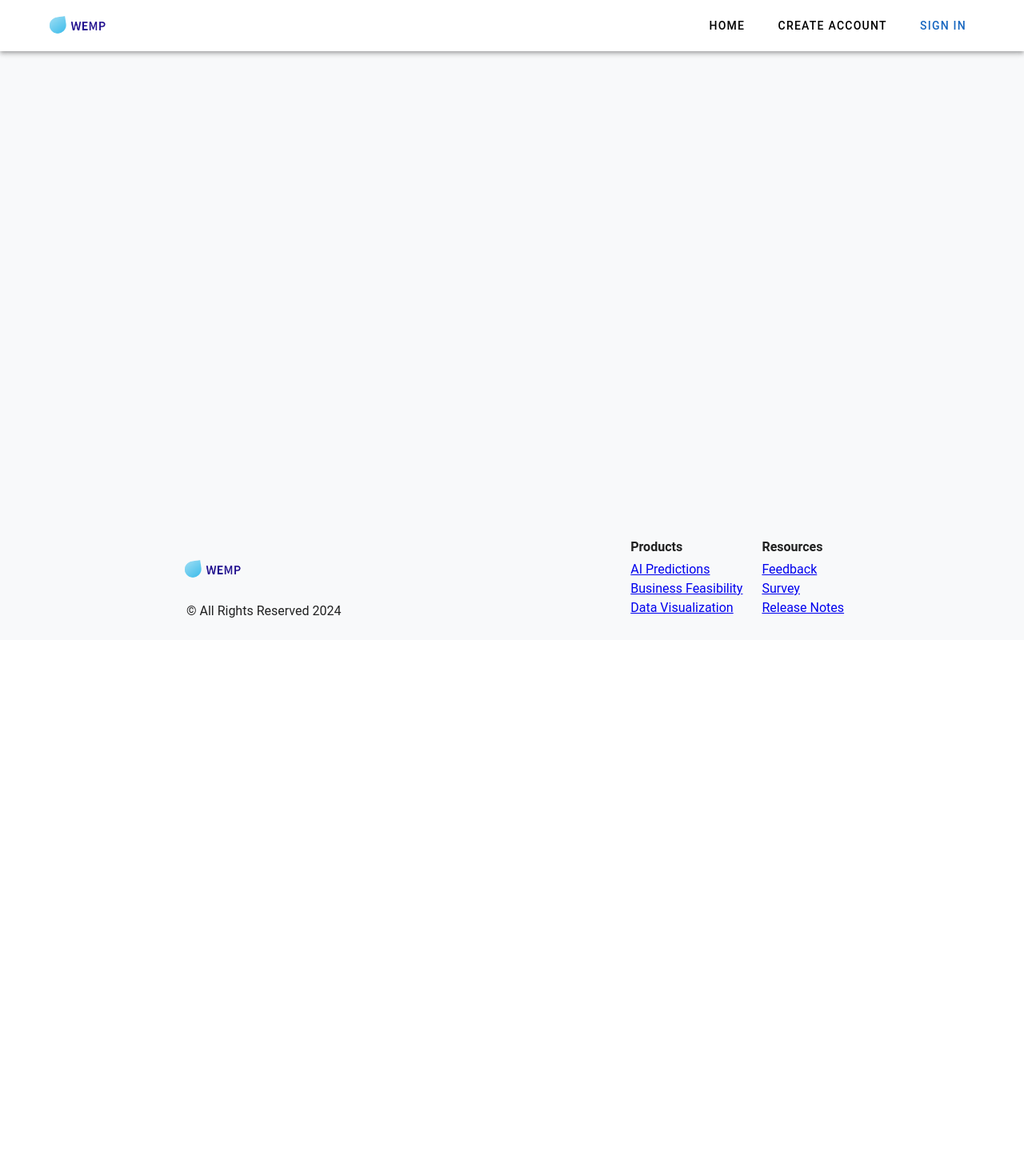
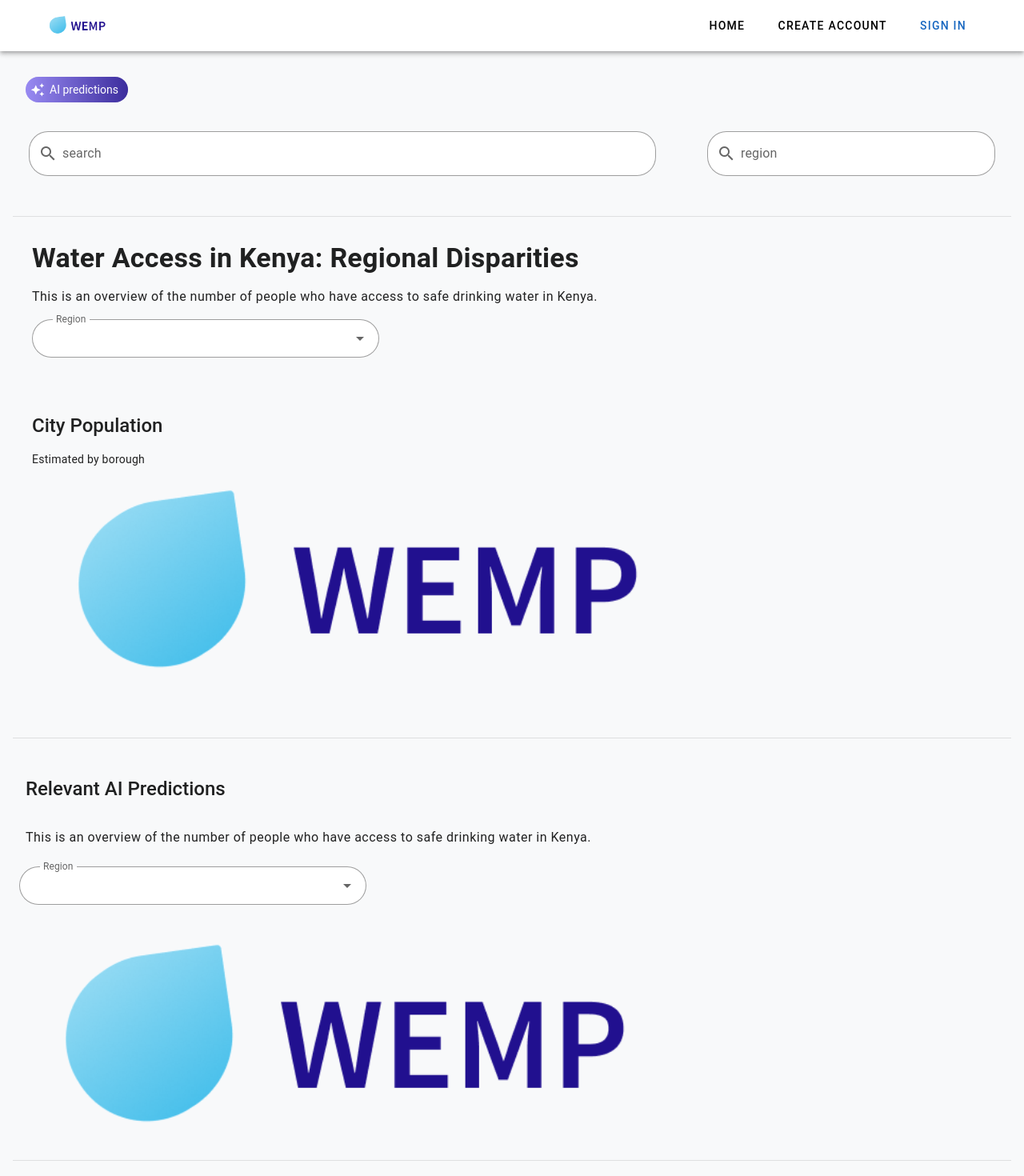
Before and after one commit to Thugchanbeno/r-s-c-m-models, a Vue app in the folder PROJ/wemp2.0/: page /AiPredictions in a window 1280 px wide. Shown: the top 1470 px of the page at 80% size. Before the commit the page ends 800 px from the top, so only its background shows below. Built offline with nearby package versions, Linux system fonts and the light colour scheme.

Commit message:
polished multiple pages

```diff
--- a/PROJ/wemp2.0/src/pages/AiPredictions.vue
+++ b/PROJ/wemp2.0/src/pages/AiPredictions.vue
@@ -1,11 +1,121 @@
 <template>
-  <v-row> </v-row>
-  <v-row></v-row>
-  <v-row></v-row>
+  <div class="d-flex flex-column pa-4">
+    <div class="pa-4" >
+      <v-chip prepend-icon="mdi-creation" class="gradient-chip" > AI predictions </v-chip>
+    </div>
+    <v-row cols="auto" justify="space-around" mt="1rem">
+      <v-col cols="8" class="pa-8" align="left">
+        <v-text-field
+          bg-color="#FFFFFF"
+          variant="outlined"
+          prepend-inner-icon="mdi-magnify"
+          label="search"
+          placeholder="keywords"
+          rounded="xl"
+        />
+      </v-col>
+      <v-col cols="4" class="pa-8" align="right">
+        <v-text-field
+          bg-color="#FFFFFF"
+          variant="outlined"
+          prepend-inner-icon="mdi-magnify"
+          label="region"
+          placeholder="county"
+          rounded="xl"
+        />
+      </v-col>
+    </v-row cols=auto>
+    <v-divider class="my-2"></v-divider>
+    <div class="pa-4">
+      <h1 class="text-h4 font-weight-bold pa-2">
+        Water Access in Kenya: Regional Disparities
+      </h1>
+      <p class="text-body-1 pa-2">
+        This is an overview of the number of people who have access to safe
+        drinking water in Kenya.
+      </p>
+
+      <v-select
+        class="pa-2"
+        label="Region"
+        :items="regions"
+        v-model="selectedRegion"
+        variant="outlined"
+        rounded="xl"
+        density="comfortable"
+        max-width="450"
+        bg-color="#FFFFFF"
+      ></v-select>
+    </div>
+
+    <div class="pa-4">
+      <h2 class="text-h5 font-weight-medium  pa-2" align="left">
+        City Population
+      </h2>
+      <p class="text-body-2 text-left pa-2">Estimated by borough</p>
+      <div class="d-flex justify-left pa-2">
+        <img
+          src="@/assets/logo large.png"
+          alt="Line Chart Placeholder"
+          class="rounded "
+          style="max-width: 800px; width: 100%"
+        />
+      </div>
+    </div>
+
+    <v-divider class="my-8"></v-divider>
+
+
+    <v-row cols="auto">
+      <v-col>
+        <h2 class="text-h5 font-weight-medium text-left pa-4">
+        Relevant AI Predictions
+      </h2>
+      <p class="text-body-1 text-left pa-4">
+        This is an overview of the number of people who have access to safe
+        drinking water in Kenya.
+      </p>
+
+      <v-select
+        class="pa-2"
+        label="Region"
+        :items="regions"
+        v-model="selectedRegion"
+        variant="outlined"
+        rounded="xl"
+        density="comfortable"
+        max-width="450"
+        bg-color="#FFFFFF"
+      ></v-select>
+
+      <div class="d-flex  pa-2" align="left">
+        <img
+          src="@/assets/logo large.png"
+          alt="Bar Chart Placeholder"
+          class="rounded "
+          style="max-width: 800px; width: 100%"
+        />
+      </div>
+      </v-col>
+    </v-row>
+    <v-divider class="my-2"></v-divider>
+  </div>
 </template>
+
 <script>
 export default {
-  name: "aiPredictions",
-  methods: {},
+  data() {
+    return {
+      regions: ["Nairobi", "Nakuru", "Mombasa", "Kisumu", "Embu"],
+      selectedRegion: "",
+    };
+  },
 };
 </script>
+<style scoped>
+.gradient-chip{
+  background: linear-gradient(to right, #8A7AF0, #21108F);
+  color: white;
+}
+
+</style>
--- a/PROJ/wemp2.0/src/pages/DataViz.vue
+++ b/PROJ/wemp2.0/src/pages/DataViz.vue
@@ -1,85 +1,103 @@
 <template>
   <div class="d-flex flex-column pa-4">
     <v-row cols="auto" justify="space-around" mt="1rem">
-      <v-col>
+      <v-col cols="8" class="pa-8" align="left">
         <v-text-field
+          bg-color="#FFFFFF"
+          variant="outlined"
           prepend-inner-icon="mdi-magnify"
           label="search"
           placeholder="keywords"
+          rounded="xl"
         />
       </v-col>
-      <v-col>
+      <v-col cols="4" class="pa-8" align="right">
         <v-text-field
+          bg-color="#FFFFFF"
+          variant="outlined"
           prepend-inner-icon="mdi-magnify"
           label="region"
           placeholder="county"
+          rounded="xl"
         />
       </v-col>
-    </v-row>
-    <div class="text-center mb-8">
-      <h1 class="text-h4 font-weight-bold mb-2">
+    </v-row cols=auto>
+    <v-divider class="my-2"></v-divider>
+    <div class="pa-4">
+      <h1 class="text-h4 font-weight-bold pa-2">
         Water Access in Kenya: Regional Disparities
       </h1>
-      <p class="text-body-1">
+      <p class="text-body-1 pa-2">
         This is an overview of the number of people who have access to safe
         drinking water in Kenya.
       </p>
 
       <v-select
-        class="mt-4"
+        class="pa-2"
         label="Region"
         :items="regions"
         v-model="selectedRegion"
-        dense
-        outlined
+        variant="outlined"
+        rounded="xl"
+        density="comfortable"
+        max-width="450"
+        bg-color="#FFFFFF"
       ></v-select>
     </div>
 
-    <div class="mb-8">
-      <h2 class="text-h5 font-weight-medium text-center mb-1">
+    <div class="pa-4">
+      <h2 class="text-h5 font-weight-medium  pa-2" align="left">
         City Population
       </h2>
-      <p class="text-body-2 text-center mb-4">Estimated by borough</p>
-      <div class="d-flex justify-center">
+      <p class="text-body-2 text-left pa-2">Estimated by borough</p>
+      <div class="d-flex justify-left pa-2">
         <img
           src="@/assets/logo large.png"
           alt="Line Chart Placeholder"
-          class="rounded elevation-1"
+          class="rounded "
           style="max-width: 800px; width: 100%"
         />
       </div>
     </div>
 
     <v-divider class="my-8"></v-divider>
+    <div class="pa-4" >
+      <v-chip prepend-icon="mdi-creation" class="gradient-chip" > AI predictions </v-chip>
+    </div>
 
-    <div class="d-flex flex-column">
-      <v-chip color="secondary" variant="tonal"> AI predictions </v-chip>
-      <h2 class="text-h5 font-weight-medium text-center mb-1">
+    <v-row cols="auto">
+      <v-col>
+        <h2 class="text-h5 font-weight-medium text-left pa-4">
         Relevant AI Predictions
       </h2>
-      <p class="text-body-1 text-center mb-4">
+      <p class="text-body-1 text-left pa-4">
         This is an overview of the number of people who have access to safe
         drinking water in Kenya.
       </p>
 
       <v-select
-        class="mt-2"
+        class="pa-2"
         label="Region"
         :items="regions"
         v-model="selectedRegion"
-        dense
-        outlined
+        variant="outlined"
+        rounded="xl"
+        density="comfortable"
+        max-width="450"
+        bg-color="#FFFFFF"
       ></v-select>
 
-      <div class="d-flex justify-center mt-4">
+      <div class="d-flex  pa-2" align="left">
         <img
           src="@/assets/logo large.png"
           alt="Bar Chart Placeholder"
-          class="rounded elevation-1"
+          class="rounded "
           style="max-width: 800px; width: 100%"
         />
       </div>
-    </div>
+      </v-col>
+    </v-row>
+    <v-divider class="my-2"></v-divider>
   </div>
 </template>
 
@@ -93,3 +111,10 @@ export default {
   },
 };
 </script>
+<style scoped>
+.gradient-chip{
+  background: linear-gradient(to right, #8A7AF0, #21108F);
+  color: white;
+}
+
+</style>
--- a/PROJ/wemp2.0/src/pages/Feasibility.vue
+++ b/PROJ/wemp2.0/src/pages/Feasibility.vue
@@ -1,11 +1,53 @@
 <template>
-  <v-row> </v-row>
-  <v-row></v-row>
-  <v-row></v-row>
+  <div class="d-flex flex-column pa-4" align="left">
+    <h1 class="pa-2">Business feasibilty report</h1>
+    <p class="pa-2">
+      access in-depth data on demand, revenue opportunities and market trends
+      for sustainable growth
+    </p>
+  </div>
+  <v-row cols="auto" class="d-flex align-items pa-4">
+    <v-col cols="8" class="pa-4">
+      <v-text-field
+        variant="outlined"
+        append-inner-icon="mdi-magnify"
+        @click:append-inner=""
+        label="search"
+        rounded="xl"
+        bg-color="#FFFFFF"
+      />
+    </v-col>
+    <v-col cols="4" class="pa-4">
+      <v-select
+        label="Region"
+        :items="regions"
+        v-model="selectedRegion"
+        variant="outlined"
+        rounded="xl"
+        bg-color="#FFFFFF"
+      ></v-select>
+    </v-col>
+  </v-row>
+  <v-row class="d-flex ma-2">
+    <v-col cols="12" align="left" class="pa-4">
+      <v-card
+        subtitle="Business feasibility(AI generated report)"
+        title="Relevant Data()"
+        text="..............."
+        min-height="300"
+      />
+    </v-col>
+  </v-row>
 </template>
 <script>
 export default {
   name: "feasibility",
   methods: {},
+  data() {
+    return {
+      regions: ["Nairobi", "Nakuru", "Mombasa", "Kisumu", "Embu"],
+      selectedRegion: "",
+    };
+  },
 };
 </script>
--- a/PROJ/wemp2.0/src/pages/HeatMaps.vue
+++ b/PROJ/wemp2.0/src/pages/HeatMaps.vue
@@ -1,11 +1,120 @@
 <template>
-  <v-row> </v-row>
-  <v-row></v-row>
-  <v-row></v-row>
+  <div class="d-flex flex-column pa-4">
+    <v-row cols="auto" justify="space-around" mt="1rem">
+      <v-col cols="8" class="pa-8" align="left">
+        <v-text-field
+          bg-color="#FFFFFF"
+          variant="outlined"
+          prepend-inner-icon="mdi-magnify"
+          label="search"
+          placeholder="keywords"
+          rounded="xl"
+        />
+      </v-col>
+      <v-col cols="4" class="pa-8" align="right">
+        <v-text-field
+          bg-color="#FFFFFF"
+          variant="outlined"
+          prepend-inner-icon="mdi-magnify"
+          label="region"
+          placeholder="county"
+          rounded="xl"
+        />
+      </v-col>
+    </v-row cols=auto>
+    <v-divider class="my-2"></v-divider>
+    <div class="pa-4">
+      <h1 class="text-h4 font-weight-bold pa-2">
+        Water Access in Kenya: Regional Disparities
+      </h1>
+      <p class="text-body-1 pa-2">
+        This is an overview of the number of people who have access to safe
+        drinking water in Kenya.
+      </p>
+
+      <v-select
+        class="pa-2"
+        label="Region"
+        :items="regions"
+        v-model="selectedRegion"
+        variant="outlined"
+        rounded="xl"
+        density="comfortable"
+        max-width="450"
+        bg-color="#FFFFFF"
+      ></v-select>
+    </div>
+
+    <div class="pa-4">
+      <h2 class="text-h5 font-weight-medium  pa-2" align="left">
+        City Population
+      </h2>
+      <p class="text-body-2 text-left pa-2">Estimated by borough</p>
+      <div class="d-flex justify-left pa-2">
+        <img
+          src="@/assets/logo large.png"
+          alt="Line Chart Placeholder"
+          class="rounded "
+          style="max-width: 800px; width: 100%"
+        />
+      </div>
+    </div>
+
+    <v-divider class="my-8"></v-divider>
+    <div class="pa-4" >
+      <v-chip prepend-icon="mdi-creation" class="gradient-chip" > AI predictions </v-chip>
+    </div>
+
+    <v-row cols="auto">
+      <v-col>
+        <h2 class="text-h5 font-weight-medium text-left pa-4">
+        Relevant AI Predictions
+      </h2>
+      <p class="text-body-1 text-left pa-4">
+        This is an overview of the number of people who have access to safe
+        drinking water in Kenya.
+      </p>
+
+      <v-select
+        class="pa-2"
+        label="Region"
+        :items="regions"
+        v-model="selectedRegion"
+        variant="outlined"
+        rounded="xl"
+        density="comfortable"
+        max-width="450"
+        bg-color="#FFFFFF"
+      ></v-select>
+
+      <div class="d-flex  pa-2" align="left">
+        <img
+          src="@/assets/logo large.png"
+          alt="Bar Chart Placeholder"
+          class="rounded "
+          style="max-width: 800px; width: 100%"
+        />
+      </div>
+      </v-col>
+    </v-row>
+    <v-divider class="my-2"></v-divider>
+  </div>
 </template>
+
 <script>
 export default {
-  name: "heatMaps",
-  methods: {},
+  data() {
+    return {
+      regions: ["Nairobi", "Nakuru", "Mombasa", "Kisumu", "Embu"],
+      selectedRegion: "",
+    };
+  },
 };
 </script>
+<style scoped>
+.gradient-chip{
+  background: linear-gradient(to right, #8A7AF0, #21108F);
+  color: white;
+}
+
+</style>
```
Also changed, not shown: PROJ/wemp2.0/src/pages/SignUp.vue (+5 -6 lines).
